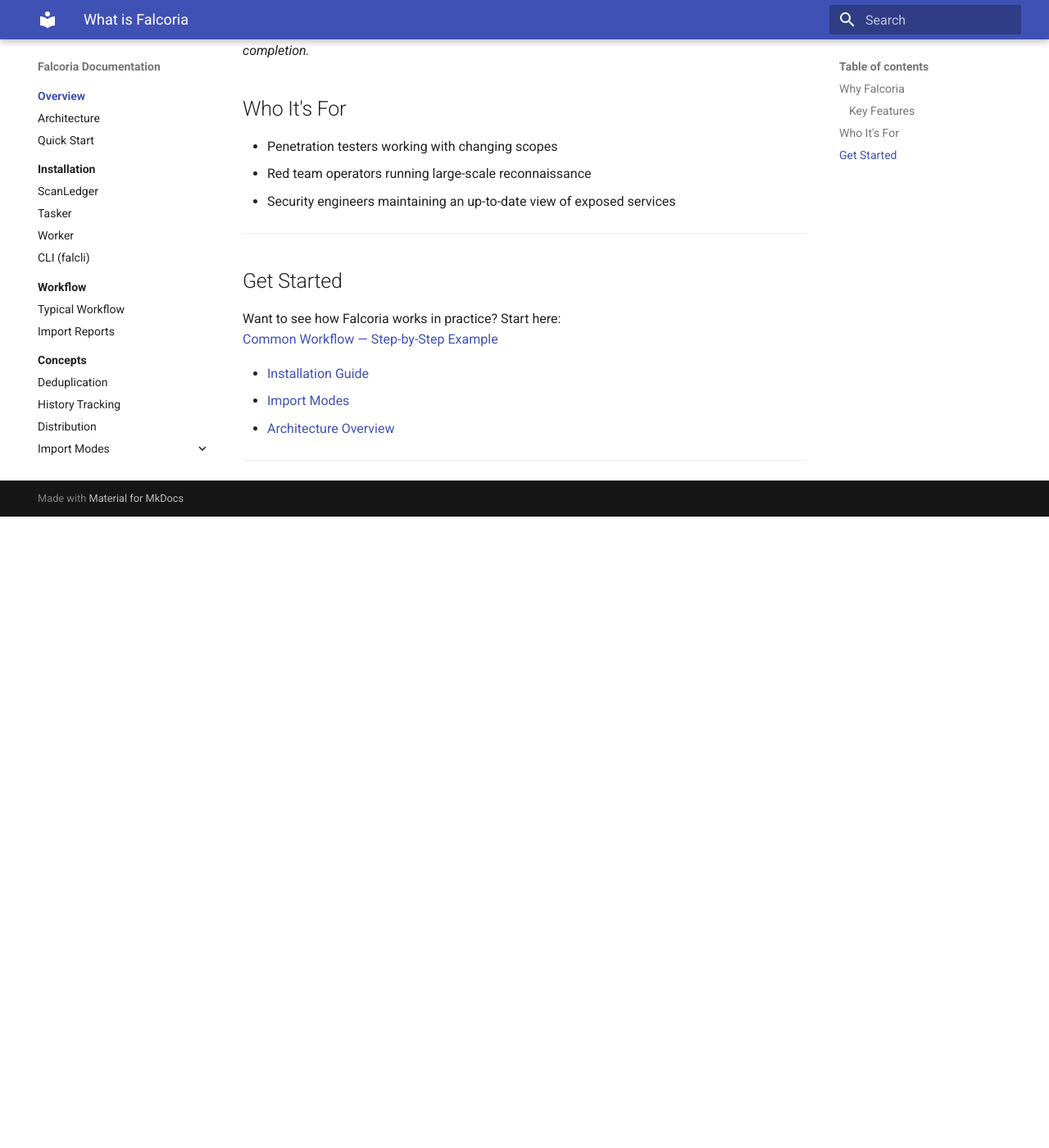
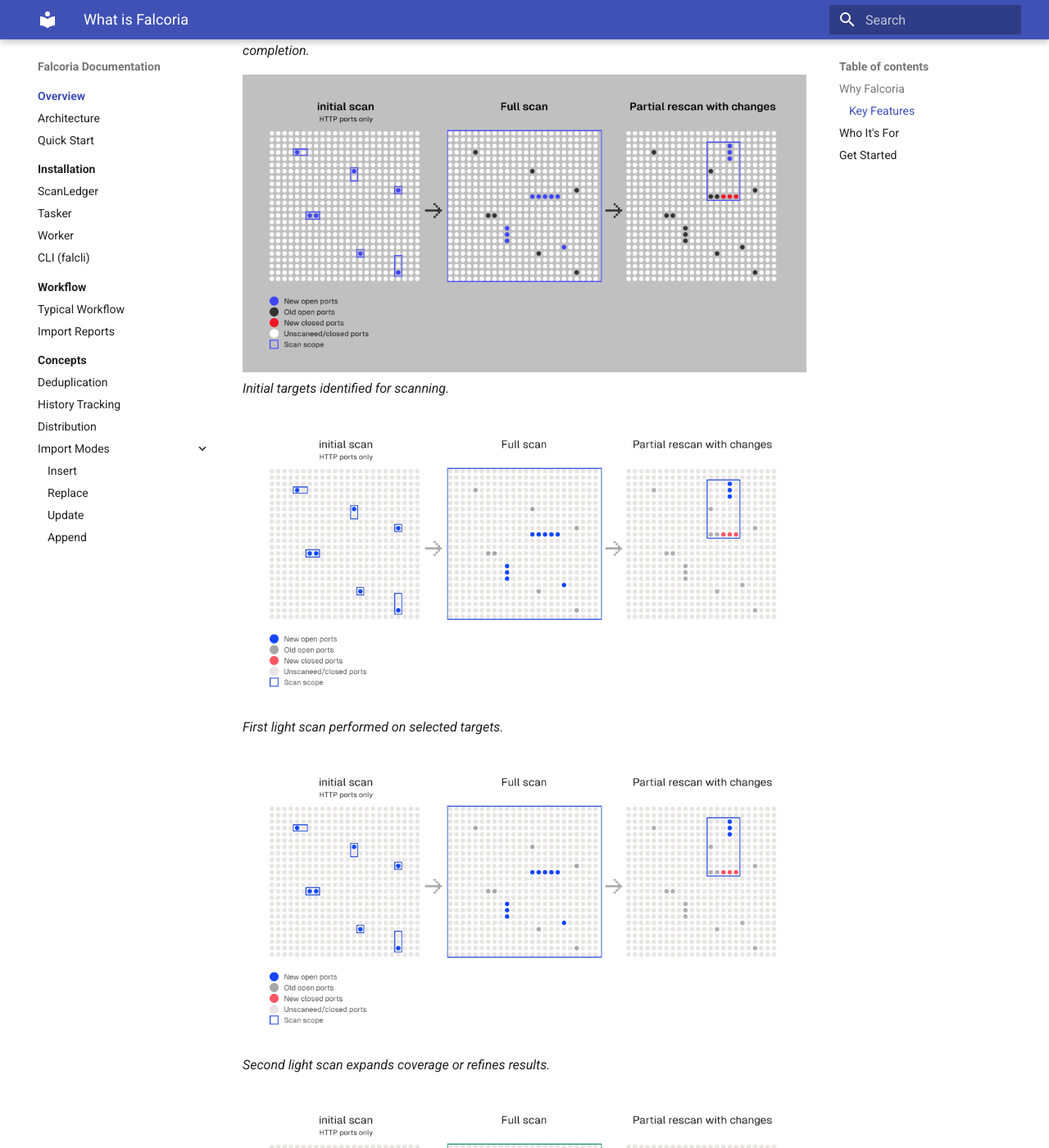
Before and after one commit to Falcoria/falcoria-docs, an MkDocs documentation site: the page built from docs/index.md, in a window 1280 px wide and 1400 px high, scrolled down 1589 px. Shown: the whole window at 82% size. Built offline with MkDocs 1.6.1 and Material for MkDocs 9.7.7, drawn with Linux system fonts in a browser that asks for light colours; before the commit the page ends 2219 px from its top, so only the background shows below that; some of the changed text lies outside the part shown.

Commit message:
picture tests

```diff
--- a/docs/index.md
+++ b/docs/index.md
@@ -33,9 +33,22 @@
 
 ---
 
+
 ![Scanning Phases](images/scanning-phases.png)
 
 *Falcoria scanning phases: visual summary of the process from target discovery to distributed scan completion.*
+
+![Scan Phase: Initial Targets](images/sp_grey0.png)
+*Initial targets identified for scanning.*
+
+![Scan Phase: Light Scan 1](images/sp_light0.png)
+*First light scan performed on selected targets.*
+
+![Scan Phase: Light Scan 2](images/sp_light1.png)
+*Second light scan expands coverage or refines results.*
+
+![Scan Phase: Full Scan](images/sp_light2.png)
+*Full scan phase for comprehensive results and enrichment.*
 
 ## Who It's For
 
```
Also changed, not shown: docs/images/sp_grey0.png (added), docs/images/sp_light0.png (added), docs/images/sp_light1.png (added), docs/images/sp_light2.png (added).
